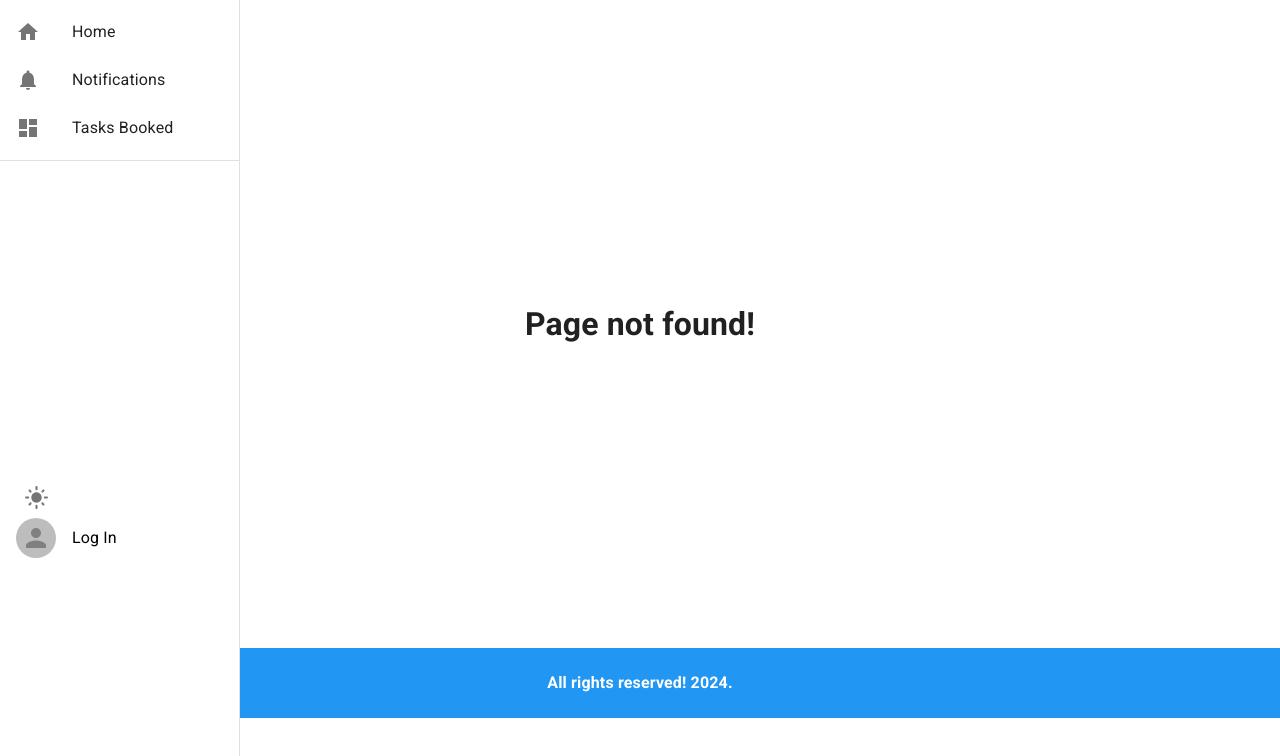
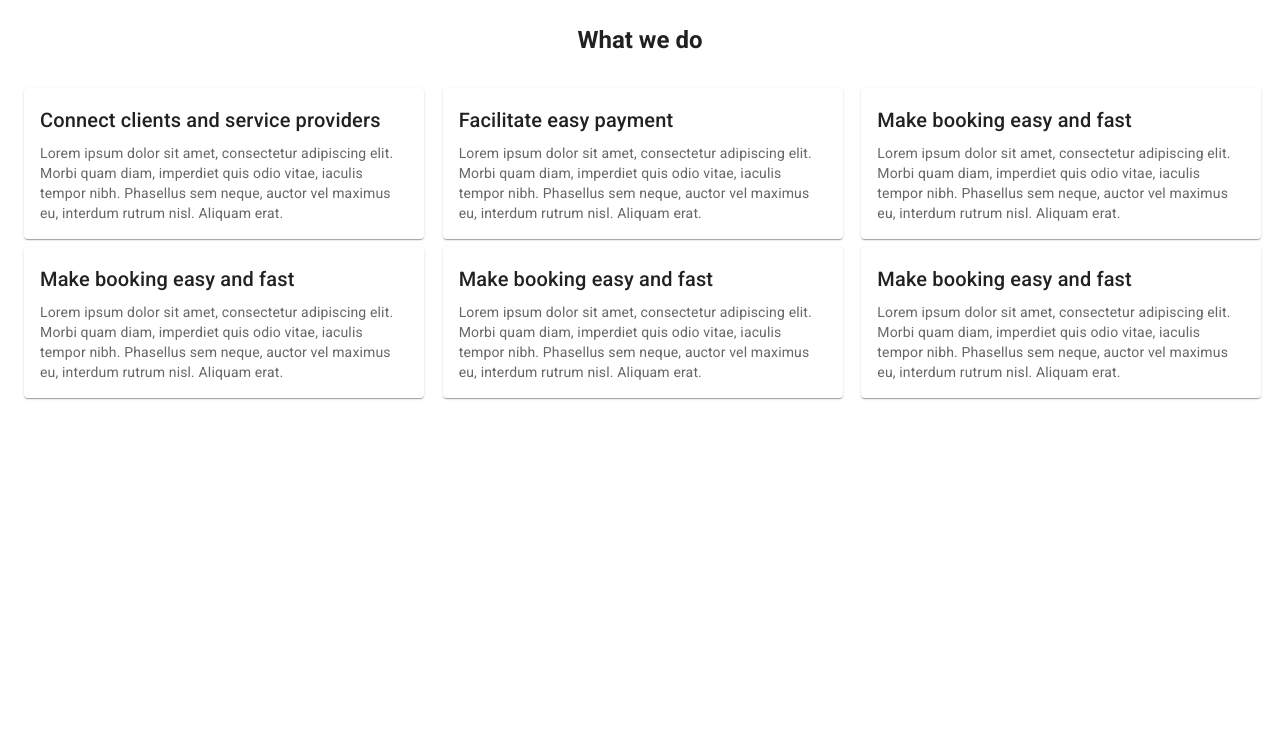
Before and after one commit to emilekamana/huza-hub, a React (Create React App) app in the folder frontend/: page /services in a window 1280 px wide. Before the commit this address had no page. Shown: the top 756 px of the page. Built offline with nearby package versions, Linux system fonts and the light colour scheme.

Commit message:
refining landing page

```diff
--- a/frontend/src/App.js
+++ b/frontend/src/App.js
@@ -34,6 +34,7 @@ import LandingPage from "./pages/Landingpage";
 import BookingPage from "./pages/BookingPage";
 import HomeTasker from "./pages/HomeTasker";
 import Notification from "./pages/Notification";
+import Services from "./component/Services";
 
 //HOC
 const UserDashboardHOC = Layout(UserDashboard);
@@ -64,6 +65,7 @@ const App = () => {
               <Route path="/search/location/:location" element={<Home />} />
               <Route path="/search/:keyword" element={<Home />} />
               <Route path="/login" element={<LogIn />} />
+              <Route path="/services" element={<Services />} />
               <Route path="/notification" element={<Notification />} />
               <Route path="/register" element={<Register />} />
               <Route path="/job/:id" element={<SingleJob />} />
--- /dev/null
+++ b/frontend/src/component/Services.js
@@ -0,0 +1,71 @@
+import React from 'react';
+import { Box, Grid, Card, CardMedia, CardContent, Typography, CardActionArea } from '@mui/material';
+// import { CardInfo } from '@mui/material';
+
+// Dummy data for the projects
+const projects = [
+{
+    title: 'Connect clients and service providers',
+    info: 'Lorem ipsum dolor sit amet, consectetur adipiscing elit. Morbi quam diam, imperdiet quis odio vitae, iaculis tempor nibh. Phasellus sem neque, auctor vel maximus eu, interdum rutrum nisl. Aliquam erat.',
+
+},
+  {
+    title: 'Facilitate easy payment',
+    info: 'Lorem ipsum dolor sit amet, consectetur adipiscing elit. Morbi quam diam, imperdiet quis odio vitae, iaculis tempor nibh. Phasellus sem neque, auctor vel maximus eu, interdum rutrum nisl. Aliquam erat.',
+
+  },
+  {
+    title: 'Make booking easy and fast',
+    info: 'Lorem ipsum dolor sit amet, consectetur adipiscing elit. Morbi quam diam, imperdiet quis odio vitae, iaculis tempor nibh. Phasellus sem neque, auctor vel maximus eu, interdum rutrum nisl. Aliquam erat.',
+
+  },
+  {
+    title: 'Make booking easy and fast',
+    info: 'Lorem ipsum dolor sit amet, consectetur adipiscing elit. Morbi quam diam, imperdiet quis odio vitae, iaculis tempor nibh. Phasellus sem neque, auctor vel maximus eu, interdum rutrum nisl. Aliquam erat.',
+
+  },
+  {
+    title: 'Make booking easy and fast',
+    info: 'Lorem ipsum dolor sit amet, consectetur adipiscing elit. Morbi quam diam, imperdiet quis odio vitae, iaculis tempor nibh. Phasellus sem neque, auctor vel maximus eu, interdum rutrum nisl. Aliquam erat.',
+
+  },
+  {
+    title: 'Make booking easy and fast',
+    info: 'Lorem ipsum dolor sit amet, consectetur adipiscing elit. Morbi quam diam, imperdiet quis odio vitae, iaculis tempor nibh. Phasellus sem neque, auctor vel maximus eu, interdum rutrum nisl. Aliquam erat.',
+
+  },
+
+  // Add more projects as needed
+];
+
+const Services = () => {
+    return (
+            <Box sx={{ flexGrow: 1, padding: 3 }}>
+              <Box textAlign="center" sx={{ marginBottom: 4 }}>
+                <Typography variant="h5" component="div" sx={{ fontWeight: 'bold' }}>
+                  What we do
+                </Typography>
+              </Box>
+              <Grid container rowSpacing={1} columnSpacing={{ xs: 1, sm: 2, md: 3 }} justifyContent="center">
+                {projects.map((service, index) => (
+                  <Grid item xs={12} sm={6} md={4} key={index}>
+                    <Card sx={{ height: '100%', width: '400px', display: 'flex', flexDirection: 'column', justifyContent: 'space-between' }}>
+                      <CardActionArea sx={{ height: '100%' }}>
+                        <CardContent sx={{ flexGrow: 1 }}>
+                          <Typography gutterBottom variant="h6" component="div">
+                            {service.title}
+                          </Typography>
+                          <Typography variant="body2" color="text.secondary">
+                            {service.info}
+                          </Typography>
+                        </CardContent>
+                      </CardActionArea>
+                    </Card>
+                  </Grid>
+                ))}
+              </Grid>
+            </Box>
+          );
+        };
+
+export default Services;
--- a/frontend/src/pages/Landingpage.js
+++ b/frontend/src/pages/Landingpage.js
@@ -6,6 +6,7 @@ import Navbarr from "../component/Navbar2";
 import SlickSlider from "../component/SlickSlider";
 import TaskerSuggestions from "../component/TaskerSuggestions";
 import HowItWorks from "../component/HowItWorks";
+import Services from "../component/Services"; // Import the Services component
 
 const LandingPage = () => {
   const theme = useTheme();
@@ -47,8 +48,9 @@ const LandingPage = () => {
           </Button>
         </Box>
 
-        <Container maxWidth="xl" sx={{ py: 4 }}>
+        <Container maxWidth="xl" sx={{ py: -1 }}>
           <Grid container spacing={4} alignItems="stretch">
+            <Services /> {/* Use the Services component */}
             <Grid item xs={12} md={8}>
               <HowItWorks />
               {/* The SlickSlider is moved to the top Box */}
```
